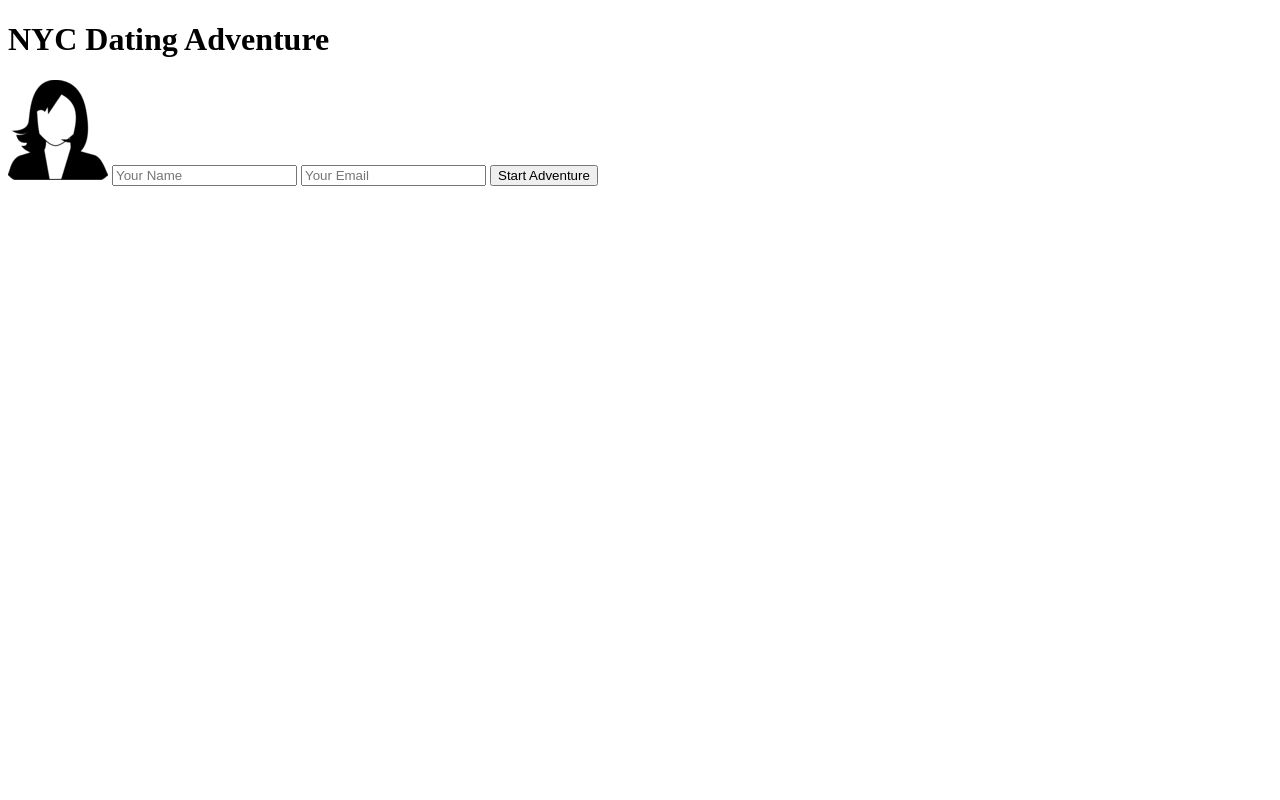
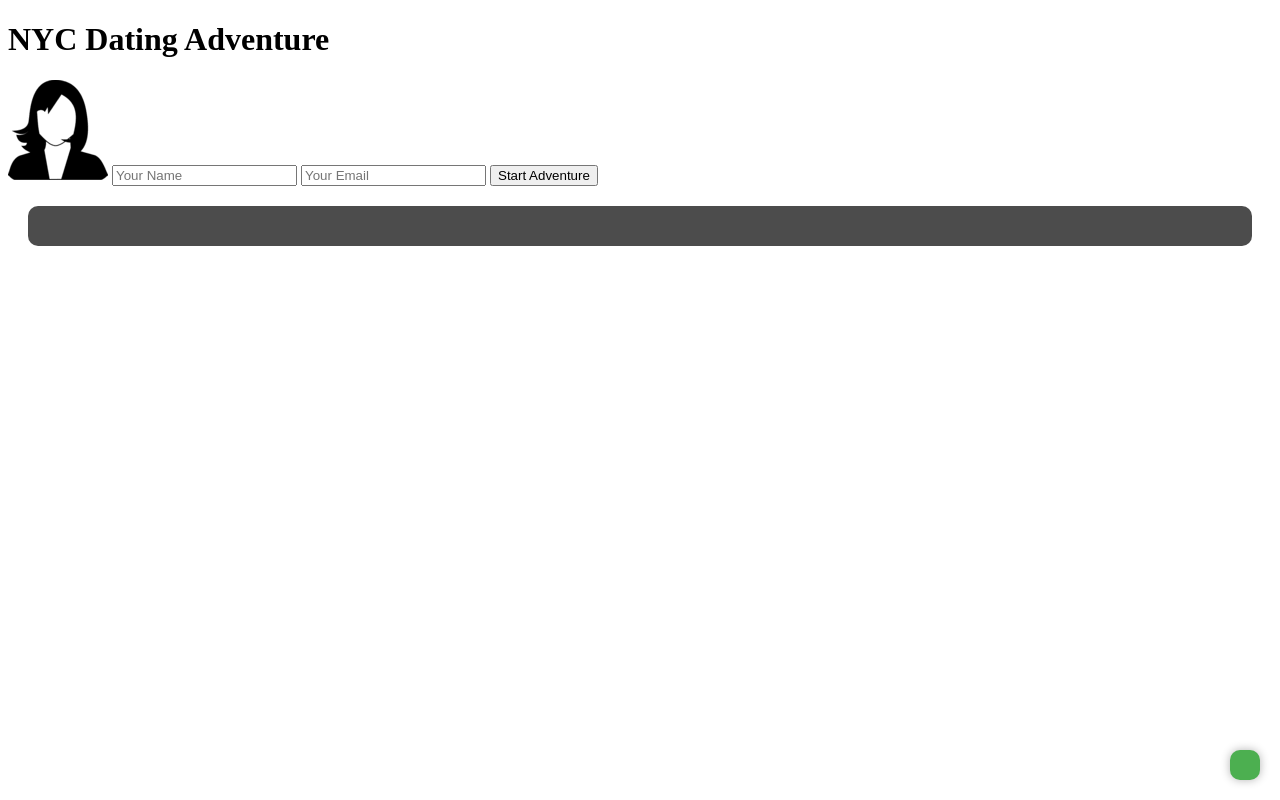
Before and after one commit to eitanmiller2/sillygame, a plain HTML site: page index.html in a window 1280 px wide. Drawn offline with Linux system fonts and the light colour scheme.

Commit message:
Update index.html

```diff
--- a/index.html
+++ b/index.html
@@ -15,7 +15,7 @@
             <input type="email" id="player-email" placeholder="Your Email">
             <button id="start-game">Start Adventure</button>
         </div>
-        <div id="game-screen" style="display:none;">
+       <div id="game-screen">
     <div id="scenario-image"></div>
     <div id="scenario-content">
         <div id="scenario-text"></div>
```
Lines whose indentation alone changed are shown as unchanged.
